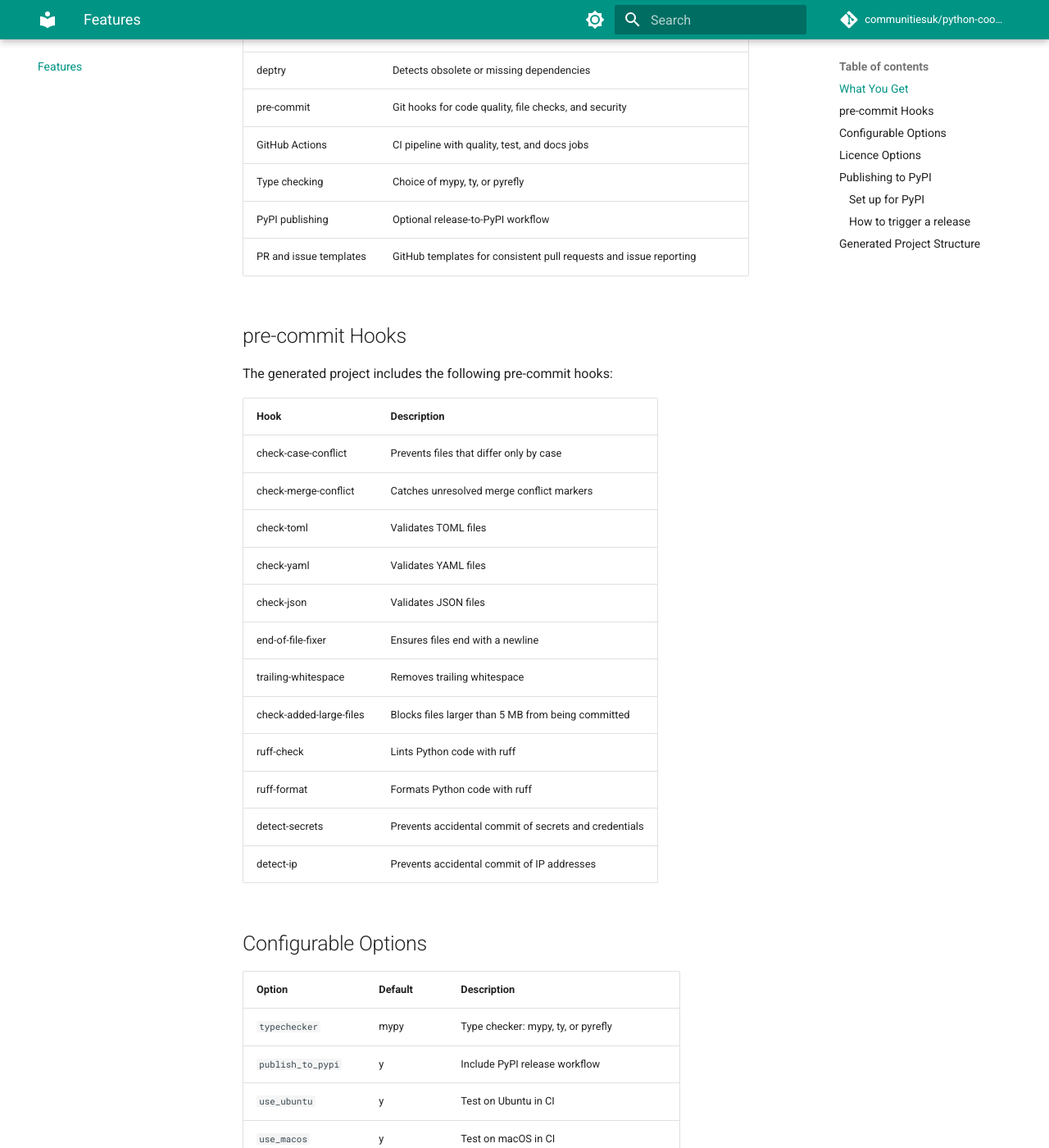
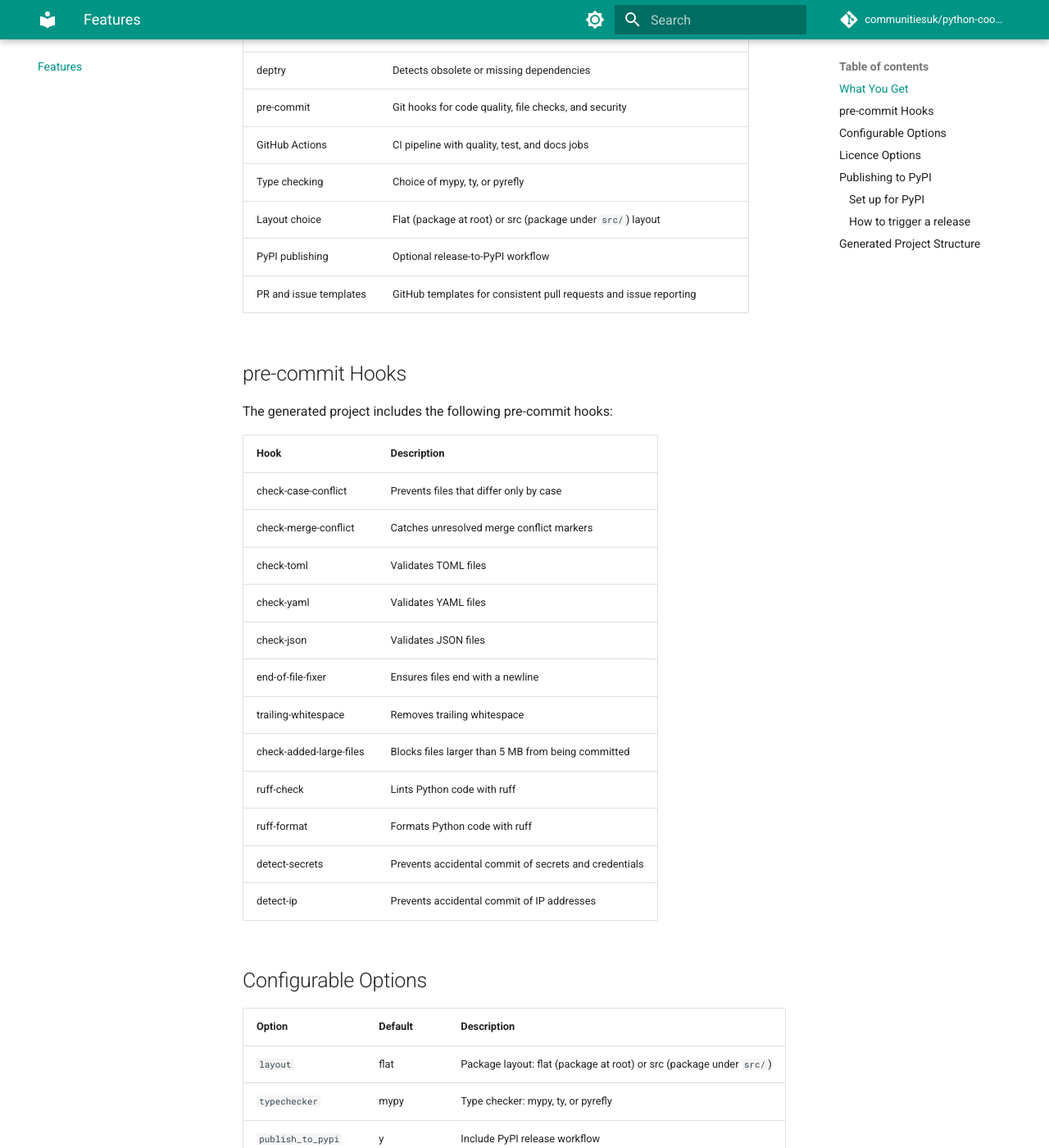
Before and after one commit to communitiesuk/python-cookiecutter-uv, an MkDocs documentation site: the page built from docs/features.md, in a window 1280 px wide and 1400 px high, scrolled down 443 px. Shown: the whole window at 82% size. Built offline with MkDocs 1.6.1 and Material for MkDocs 9.7.7, drawn with Linux system fonts in a browser that asks for light colours; comment, search, counter and statistics services are not loaded.

Commit message:
docs: document the layout option

```diff
--- a/docs/features.md
+++ b/docs/features.md
@@ -12,6 +12,7 @@
 | pre-commit | Git hooks for code quality, file checks, and security |
 | GitHub Actions | CI pipeline with quality, test, and docs jobs |
 | Type checking | Choice of mypy, ty, or pyrefly |
+| Layout choice | Flat (package at root) or src (package under `src/`) layout |
 | PyPI publishing | Optional release-to-PyPI workflow |
 | PR and issue templates | GitHub templates for consistent pull requests and issue reporting |
 
@@ -38,6 +39,7 @@ The generated project includes the following pre-commit hooks:
 
 | Option | Default | Description |
 |--------|---------|-------------|
+| `layout` | flat | Package layout: flat (package at root) or src (package under `src/`) |
 | `typechecker` | mypy | Type checker: mypy, ty, or pyrefly |
 | `publish_to_pypi` | y | Include PyPI release workflow |
 | `use_ubuntu` | y | Test on Ubuntu in CI |
```
Also changed, not shown: README.md (+1 -0 lines).
